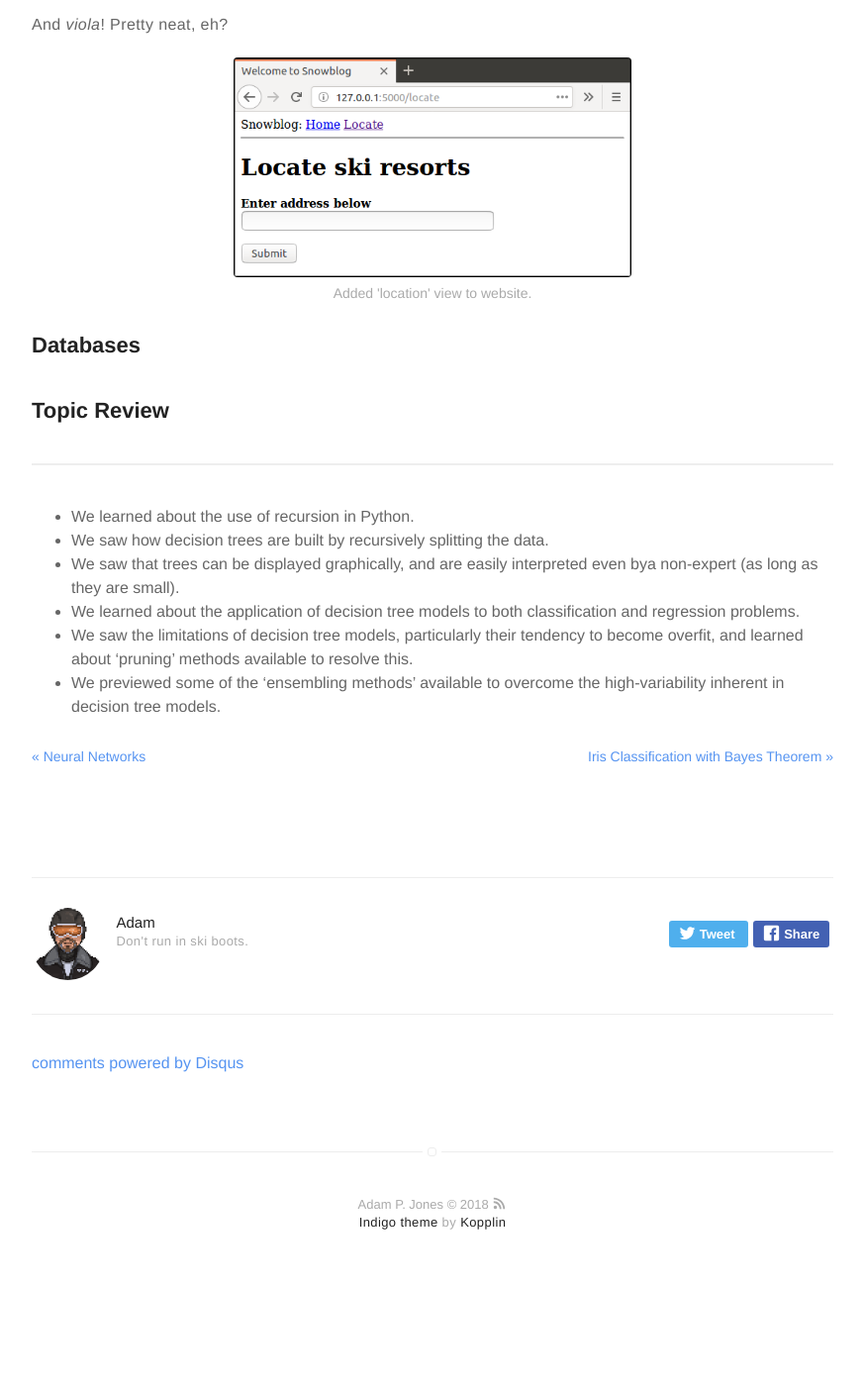
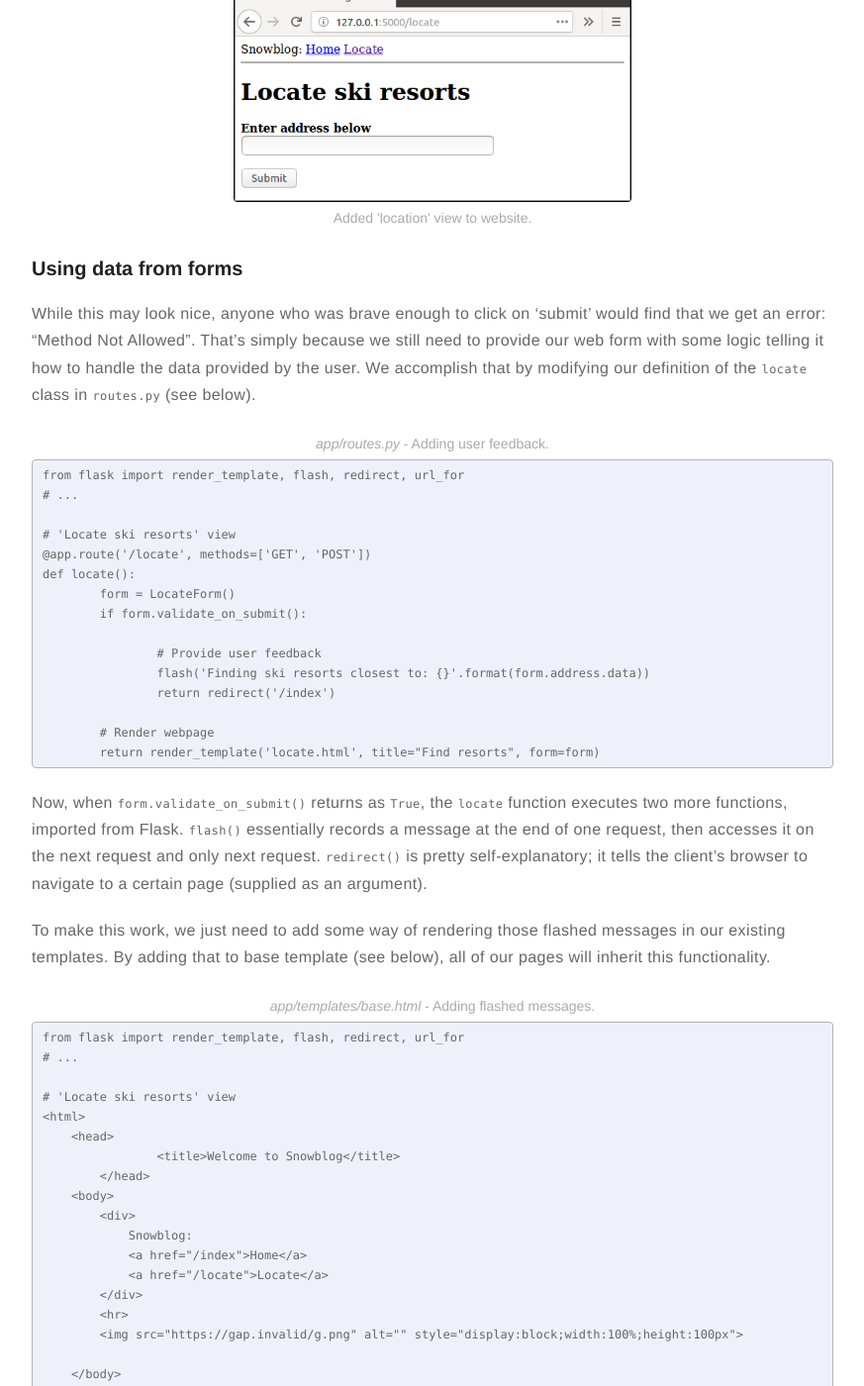
Before and after one commit to meccaLeccaHi/meccaLeccaHi.github.io, a Jekyll site: the page built from _posts/2018-11-08-web-apps-with-flask.md, in a window 1280 px wide and 1400 px high, scrolled down 8932 px. Shown: the whole window at 99% size, without its empty margins (203-1076 px from the left). Built offline with Jekyll 4.4.1, drawn with Linux system fonts in a browser that asks for light colours; comment, search, counter and statistics services are not loaded; before the commit the page ends 10238 px from its top, so only the background shows below that; some of the changed text lies outside the part shown.

Commit message:
adding section to post

````diff
--- a/_posts/2018-11-08-web-apps-with-flask.md
+++ b/_posts/2018-11-08-web-apps-with-flask.md
@@ -22,7 +22,7 @@ description: Post on using Flask (Postgres, Heroku, etc.) to make a super simple
 >This project was inspired by numerous sources, most notably:
 >- [*New and Improved Flask Mega-Tutorial*](http://neuralnetworksanddeeplearning.com/chap1.html) by *Miguel Grinberg* (Highly recommended)
 
-When Jerry isn't [dodging yeti's](https://ski.ihoc.net/), he loves tearing up the slopes! This is a simple app that allows Jerry to keep track of his experiences at different ski resorts, and find new ones based on his location! This is a beginner-friendly example of a simple [Flask](http://flask.pocoo.org/) application, that uses [Bootstrap](http://getbootstrap.com) as the CSS framework and [SQLite](https://www.sqlite.org/) as the database. It's designed to help demonstrate the use of Flask, within the context of an introductory Python course. As such, the code in this repo is deliberately simplified and heavily-commented for clarity.
+When Jerry isn't [dodging yeti's](https://ski.ihoc.net/), he loves tearing up the slopes! This is a simple app that allows Jerry to keep track of his experiences at different ski resorts, and find new ones based on his location! This is a beginner-friendly example of a simple [Flask](http://flask.pocoo.org/) application, that uses [Bootstrap](http://getbootstrap.com) as the CSS framework and [SQLite](https://www.sqlite.org/) as the database. It's designed to help demonstrate the use of Flask, within the context of an introductory Python course. As such, the code in this post is deliberately simplified and heavily-commented for clarity.
 
 ## Topic Guide
 - [Learning Objectives](#learning-objectives)
@@ -36,8 +36,10 @@ When Jerry isn't [dodging yeti's](https://ski.ihoc.net/), he loves tearing up th
     - [Locate resorts form](#locate_form)
     - [Form templates](#form_templates)
     - [Add location view](#add_view)
+    - [Using data from forms](#form_data)
+
+
 - [Databases](#databases)
-
 
 - [Topic Review](#topic-review)
 
@@ -298,12 +295,66 @@ And *viola*! Pretty neat, eh?
 
 {% include figure.html url="/assets/images/flask/added_locate_view.png" caption="Added 'location' view to website." width="55%" %}
 
+<a id="form_data"></a>
+### Using data from forms
+
+While this may look nice, anyone who was brave enough to click on 'submit' would find that we get an error: "Method Not Allowed". That's simply because we still need to provide our web form with some logic telling it how to handle the data provided by the user. We accomplish that by modifying our definition of the `locate` class in `routes.py` (see below).
+
+<figcaption><i>app/routes.py</i> - Adding user feedback.<br>&nbsp;</figcaption>
+```
+from flask import render_template, flash, redirect, url_for
+# ...
+
+# 'Locate ski resorts' view
+@app.route('/locate', methods=['GET', 'POST'])
+def locate():
+	form = LocateForm()
+	if form.validate_on_submit():
+
+		# Provide user feedback
+		flash('Finding ski resorts closest to: {}'.format(form.address.data))
+		return redirect('/index')
+
+	# Render webpage
+	return render_template('locate.html', title="Find resorts", form=form)
+```
+Now, when `form.validate_on_submit()` returns as `True`, the `locate` function executes two more functions, imported from Flask. `flash()` essentially records a message at the end of one request, then accesses it on the next request and only next request. `redirect()` is pretty self-explanatory; it tells the client's browser to navigate to a certain page (supplied as an argument).
+
+To make this work, we just need to add some way of rendering those flashed messages in our existing templates. By adding that to base template (see below), all of our pages will inherit this functionality.
+
+<figcaption><i>app/templates/base.html</i> - Adding flashed messages.<br>&nbsp;</figcaption>
+```
+from flask import render_template, flash, redirect, url_for
+# ...
+
+# 'Locate ski resorts' view
+<html>
+    <head>
+		<title>Welcome to Snowblog</title>
+	</head>
+    <body>
+        <div>
+            Snowblog:
+            <a href="/index">Home</a>
+            <a href="/locate">Locate</a>
+        </div>
+        <hr>
+        {% with messages = get_flashed_messages() %}
+        {% if messages %}
+        <ul>
+            {% for message in messages %}
+            <li>{{ message }}</li>
+            {% endfor %}
+        </ul>
+        {% endif %}
+        {% endwith %}
+        {% block content %}{% endblock %}
+    </body>
+</html>
+```
+Here we are calling `get_flashed_messages` and assigning the output to `messages`, which we iteratively print to our page as items in a list (notice the `<ul>` and `<li>` elements). The convenient thing about flashed messsages is that they cease to exist after they have been displayed, so they will not appear again on subsequent page views. Their purpose is typically to convey errors or warnings to the user as they occur.
 <a id="databases"></a>
 ## Databases
-
-
-
-
 
 <a id="topic-review"></a>
 ## Topic Review
````
Also changed, not shown: other parts of _posts/2018-11-08-web-apps-with-flask.md (+1 -6 lines), assets/images/flask/flashed_message_example.png (added).
